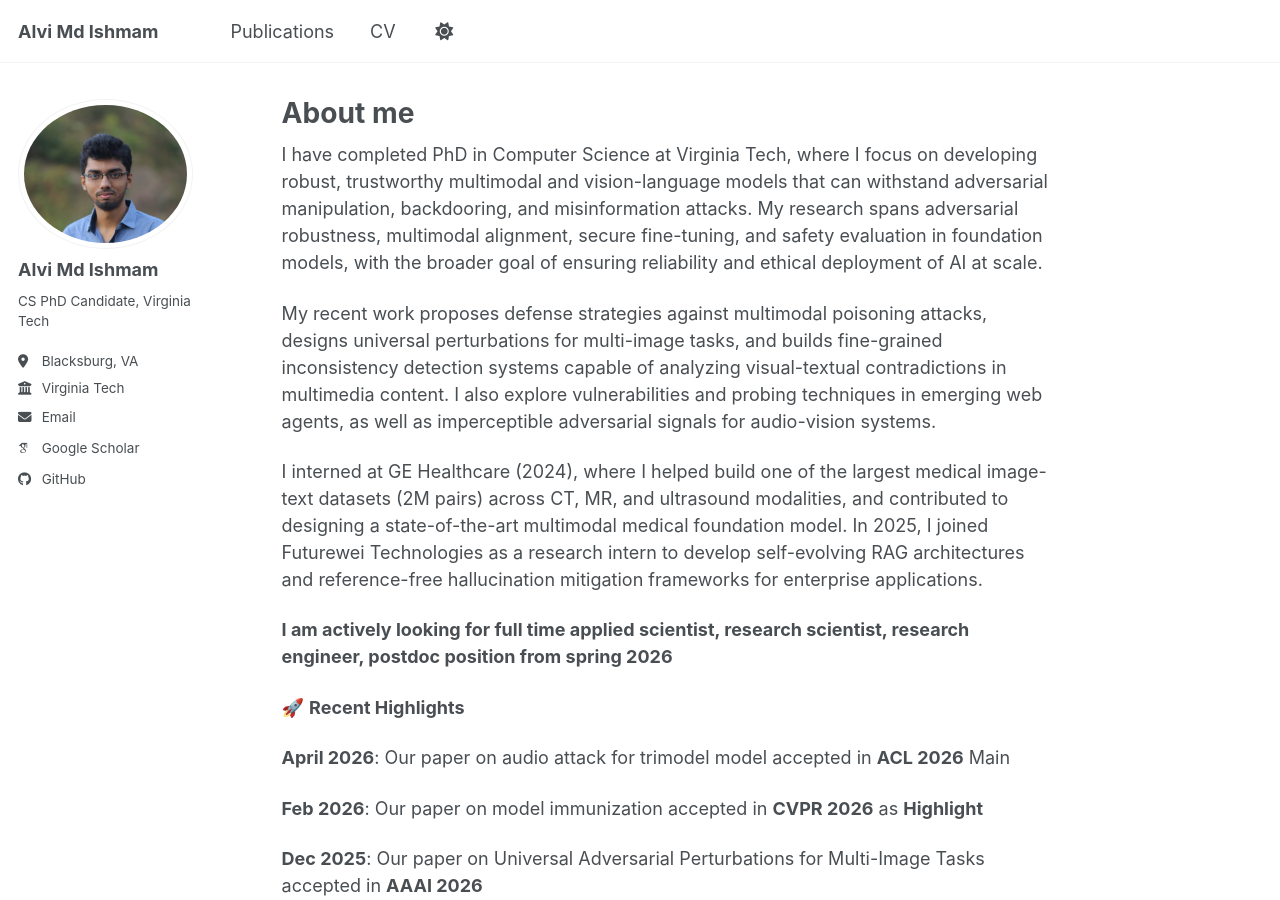
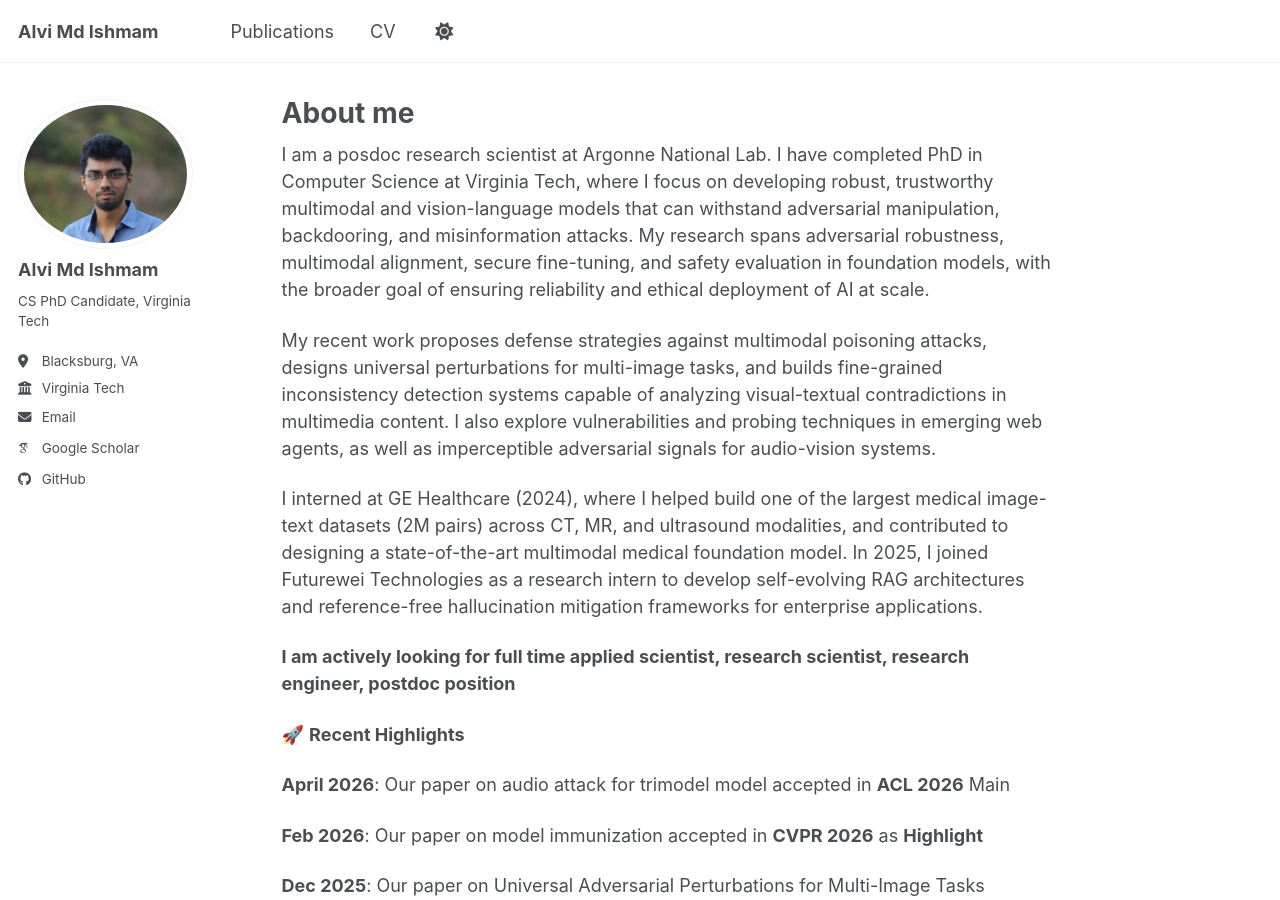
Before and after one commit to IshmamAlvi/ishmamalvi.github.io, a Jekyll site: the page built from _pages/about.md, in a window 1280 px wide and 900 px high. Built offline with Jekyll 4.4.1, drawn with Linux system fonts in a browser that asks for light colours; some web fonts are replaced; a script bundle is joined from its source files by our own code; library files that are not in the unit come from our copies.

Commit message:
Revise about section for current role and internship details
Updated current position and removed internship year from the text.

```diff
--- a/_pages/about.md
+++ b/_pages/about.md
@@ -7,13 +7,13 @@ redirect_from:
   - /about.html
 ---
 
-I have completed PhD in Computer Science at Virginia Tech, where I focus on developing robust, trustworthy multimodal and vision-language models that can withstand adversarial manipulation, backdooring, and misinformation attacks. My research spans adversarial robustness, multimodal alignment, secure fine-tuning, and safety evaluation in foundation models, with the broader goal of ensuring reliability and ethical deployment of AI at scale.
+I am a posdoc research scientist at Argonne National Lab. I have completed PhD in Computer Science at Virginia Tech, where I focus on developing robust, trustworthy multimodal and vision-language models that can withstand adversarial manipulation, backdooring, and misinformation attacks. My research spans adversarial robustness, multimodal alignment, secure fine-tuning, and safety evaluation in foundation models, with the broader goal of ensuring reliability and ethical deployment of AI at scale.
 
 My recent work proposes defense strategies against multimodal poisoning attacks, designs universal perturbations for multi-image tasks, and builds fine-grained inconsistency detection systems capable of analyzing visual-textual contradictions in multimedia content. I also explore vulnerabilities and probing techniques in emerging web agents, as well as imperceptible adversarial signals for audio-vision systems.
 
 I interned at GE Healthcare (2024), where I helped build one of the largest medical image-text datasets (2M pairs) across CT, MR, and ultrasound modalities, and contributed to designing a state-of-the-art multimodal medical foundation model. In 2025, I joined Futurewei Technologies as a research intern to develop self-evolving RAG architectures and reference-free hallucination mitigation frameworks for enterprise applications.
 
-**I am actively looking for full time applied scientist, research scientist, research engineer, postdoc position from spring 2026**
+**I am actively looking for full time applied scientist, research scientist, research engineer, postdoc position**
 
 🚀 **Recent Highlights**
 
```
